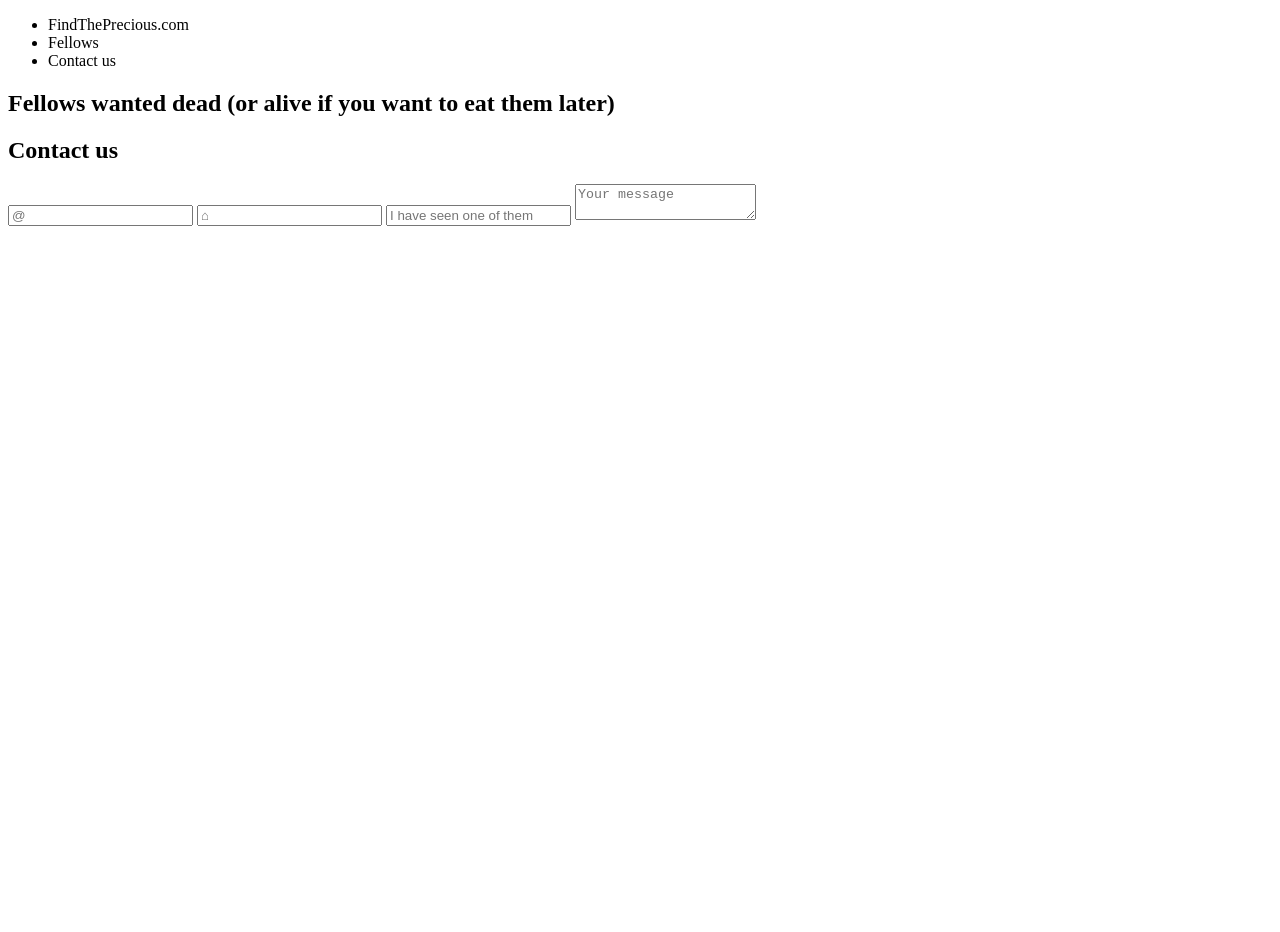
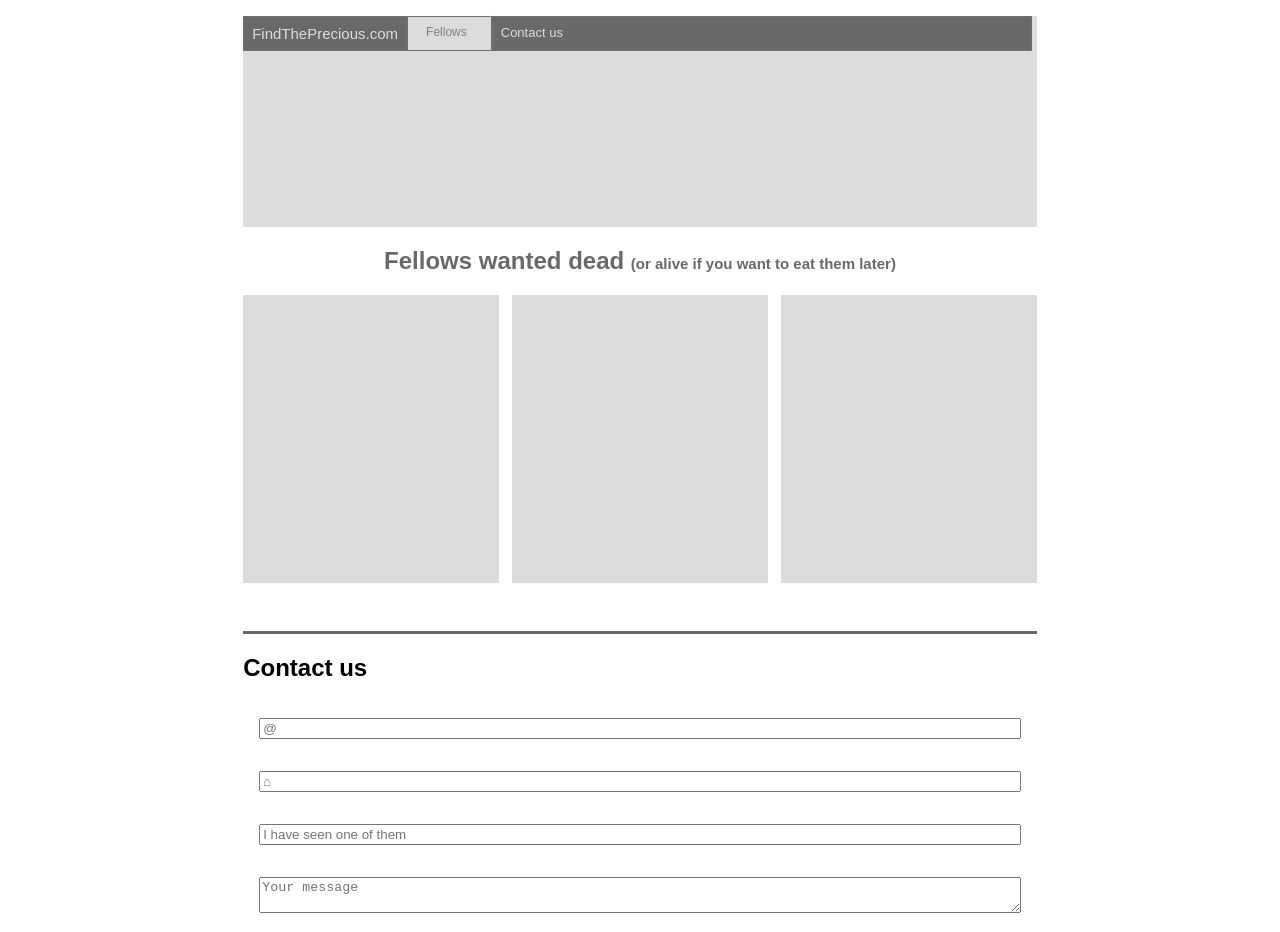
Before and after one commit to YacineOuzgait/SandBox, a website: page index.html in a window 1280 px wide. Before the commit the page ends 800 px from the top, so only its background shows below. Drawn offline with Linux system fonts and the light colour scheme.

Commit message:
Exo SendBox Terminé

```diff
--- a/index.html
+++ b/index.html
@@ -10,13 +10,14 @@
   </head>
 
   <body>
+    <page size="A4">
       <nav>
         <ul>
-        <li>FindThePrecious.com</li>
+          <li id="li1">FindThePrecious.com</li>
 
-        <li>Fellows</li>
+          <li id="li2">Fellows</li>
 
-        <li>Contact us</li>
+          <li id="li3">Contact us</li>
         </ul>
       </nav>
 
@@ -25,10 +26,13 @@
       </section>
 
       <section>
-      <h2>Fellows wanted dead (or alive if you want to eat them later)</h2>
+        <h2>
+          Fellows wanted dead
+          <span>(or alive if you want to eat them later)</span>
+        </h2>
       </section>
 
-    <section>
+      <section id="section2">
         <article></article>
 
         <article></article>
@@ -47,5 +51,6 @@
 
         <textarea placeholder="Your message"></textarea>
       </form>
+    </page>
   </body>
 </html>
--- a/style.css
+++ b/style.css
@@ -0,0 +1,90 @@
+* {
+  box-sizing: border-box;
+}
+
+body{
+  margin-left: auto;
+  margin-right: auto;
+  width: 21cm;
+  height: 29.7cm;
+}
+
+ul {
+  display: flex;
+  list-style: none;
+  justify-content: flex-start;
+  background-color:#DCDCDC;
+  padding-left: 0%;
+  padding-bottom: 11rem;
+}
+
+li {
+  border: 0.1rem solid rgb(115, 111, 111);
+}
+
+#li1{
+  background-color: #696969;
+  font-size: 15px;
+  color:#DCDCDC;
+  font-family : "Arial";
+  padding: 0.5rem;
+}
+
+#li2{
+  background-color: #dbdbdb;
+  font-size: 12px;
+  color:gray;
+  font-family : "Arial";
+  padding-left: 1.5em;
+  padding-right: 1.5rem;
+  padding-top: 0.5rem;
+  padding-bottom: 0.5rem;
+}
+
+#li3{
+  background-color: #696969;
+  font-size: 13px;
+  color:#DCDCDC;
+  font-family : "Arial";
+  padding: 0.5rem;
+  padding-right: 59%;
+}
+
+section h2{
+  color: #696969;
+  font-family : "Arial";
+  text-align: center;
+}
+
+span{
+  font-size: 15px;
+}
+
+#section2{
+  display: flex;
+  flex-direction: row;
+  justify-content: space-between;
+}
+
+section article{
+  background-color: #dbdbdb;
+  width:16rem;
+  height:18rem
+}
+
+form{
+  margin-top: 3rem;
+  border-top: solid #696969;
+  display: flex;
+  flex-direction: column;
+  justify-content: space-between;
+
+}
+
+h2{
+  font-family : "Arial";
+}
+
+input,textarea{
+  margin: 1rem;
+}
```
Lines whose indentation alone changed are shown as unchanged.
